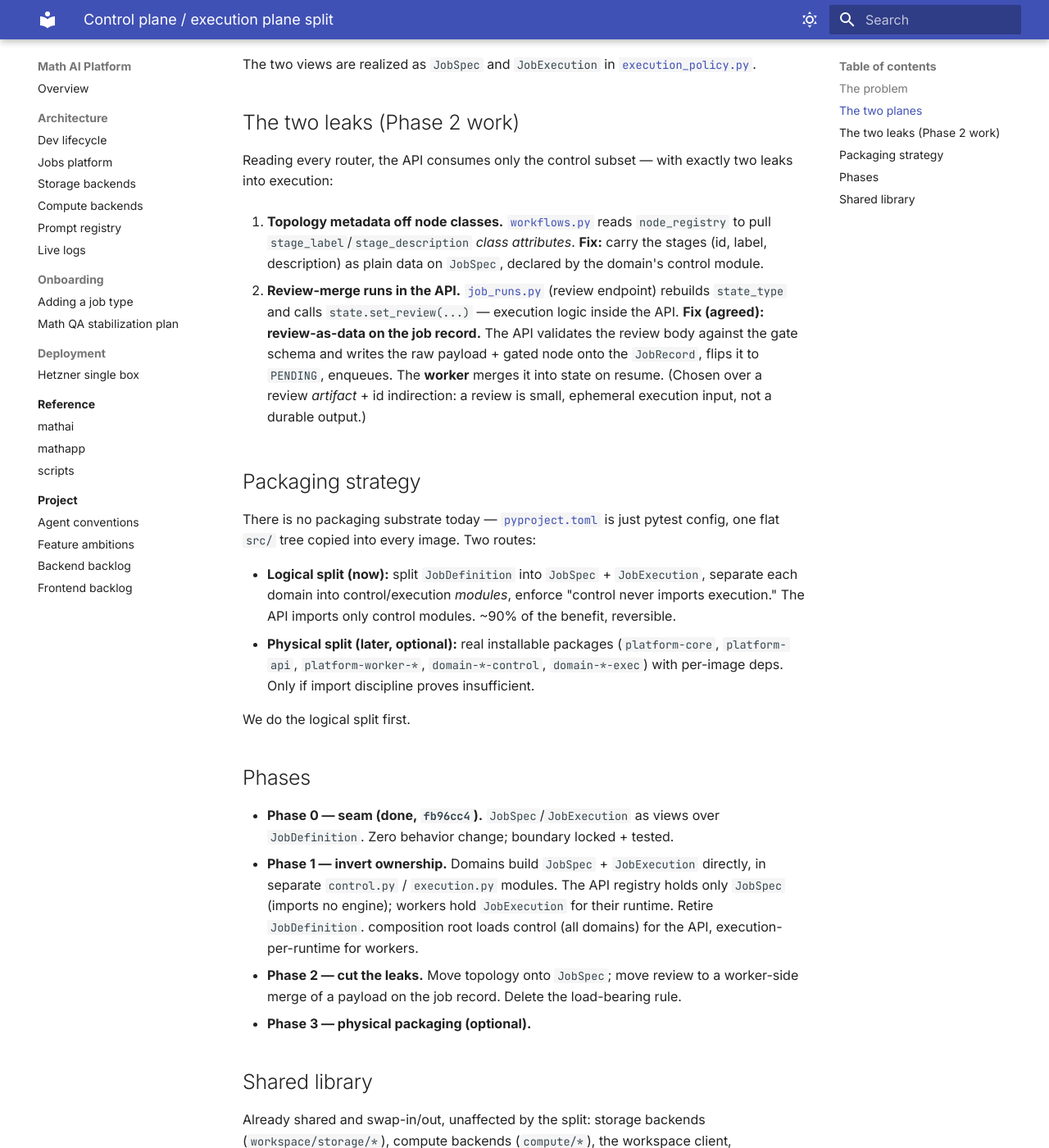
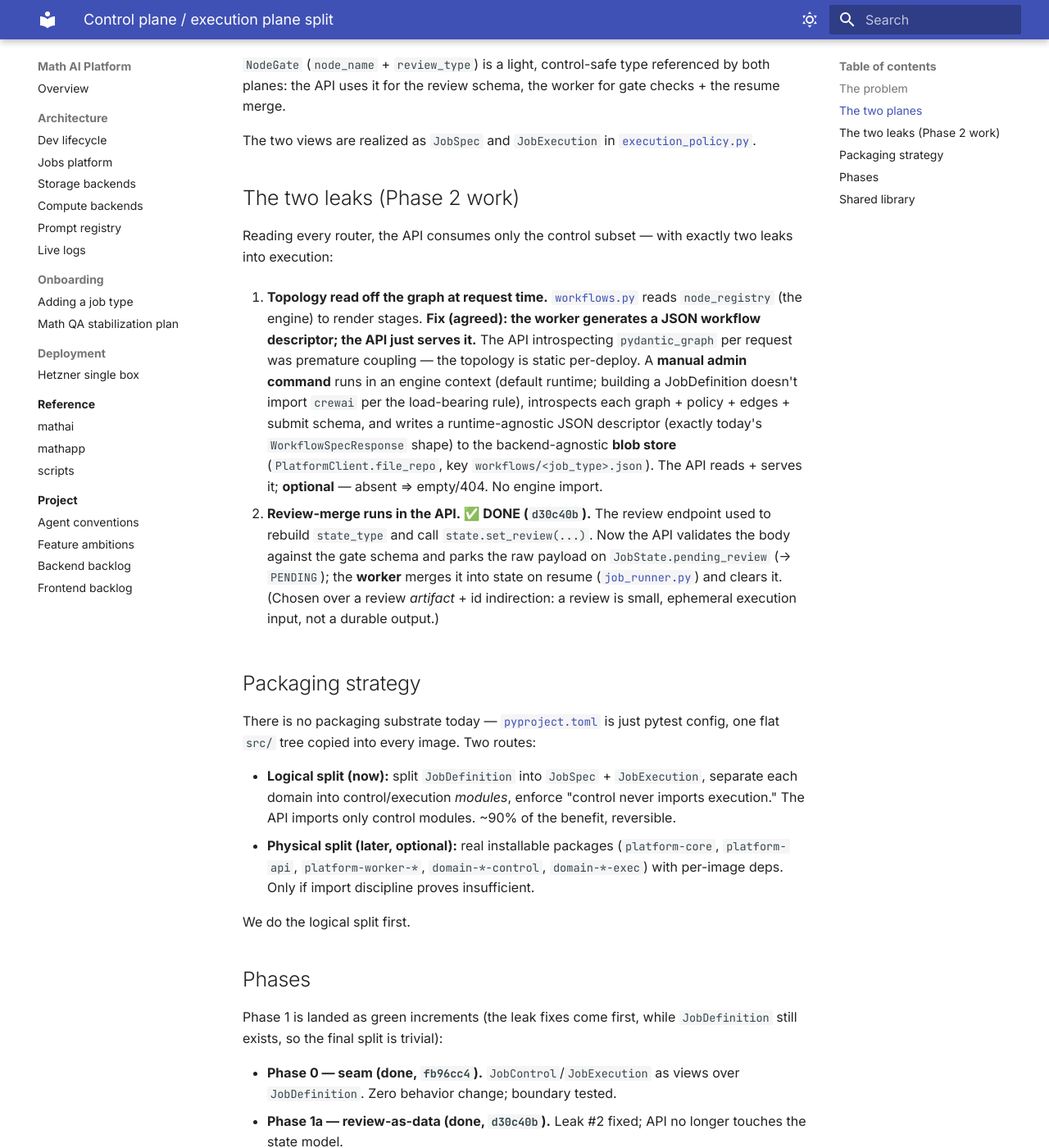
Before and after one commit to sepoul/ai-platform, an MkDocs documentation site: the page built from docs/control_execution_split.md, in a window 1280 px wide and 1400 px high, scrolled down 1543 px. Shown: the whole window at 82% size. Built offline with MkDocs 1.6.1 and Material for MkDocs 9.7.7, drawn with Linux system fonts in a browser that asks for light colours; some of the changed text lies outside the part shown.

Commit message:
docs(architecture): lock descriptor design + JobControl rename; mark review-as-data done
- Leak #1 fix is now the worker-generated JSON workflow descriptor served
  from the blob store (API stops introspecting pydantic_graph), per the
  refined design — not hand-declared stages on the control type.
- Leak #2 (review-as-data) marked done.
- Control-plane type renamed JobControl (avoids clash with the existing
  per-run JobSpec in job_repository).
- Phase 1 reframed as green increments 1a/1b/1c.

Co-Authored-By: Claude Opus 4.7 <noreply@anthropic.com>

```diff
--- a/docs/control_execution_split.md
+++ b/docs/control_execution_split.md
@@ -1,6 +1,11 @@
 # Control plane / execution plane split
 
-_Status: Phase 0 landed (`fb96cc4`). Phases 1–2 planned. Last updated 2026-05-24._
+_Status: Phase 0 (`fb96cc4`) + review-as-data (`d30c40b`) landed. Last updated 2026-05-24._
+
+> **Naming:** the control-plane type is `JobControl` (not `JobSpec`) — the
+> platform already has a `JobSpec` (per-run job identity in
+> `job_repository.py`). `JobControl` ↔ `JobExecution` are the two planes.
+> (Phase 0 shipped it as `JobSpec`; the split commit renames it.)
 
 ## The problem
 
@@ -57,21 +62,28 @@ The two views are realized as `JobSpec` and `JobExecution` in
 Reading every router, the API consumes only the control subset — with
 exactly two leaks into execution:
 
-1. **Topology metadata off node classes.**
+1. **Topology read off the graph at request time.**
    [`workflows.py`](../src/ai_platform/api/routers/workflows.py) reads
-   `node_registry` to pull `stage_label`/`stage_description` *class
-   attributes*. **Fix:** carry the stages (id, label, description) as
-   plain data on `JobSpec`, declared by the domain's control module.
+   `node_registry` (the engine) to render stages. **Fix (agreed): the
+   worker generates a JSON workflow descriptor; the API just serves it.**
+   The API introspecting `pydantic_graph` per request was premature
+   coupling — the topology is static per-deploy. A **manual admin
+   command** runs in an engine context (default runtime; building a
+   JobDefinition doesn't import `crewai` per the load-bearing rule),
+   introspects each graph + policy + edges + submit schema, and writes a
+   runtime-agnostic JSON descriptor (exactly today's `WorkflowSpecResponse`
+   shape) to the backend-agnostic **blob store** (`PlatformClient.file_repo`,
+   key `workflows/<job_type>.json`). The API reads + serves it; **optional**
+   — absent ⇒ empty/404. No engine import.
 
-2. **Review-merge runs in the API.**
-   [`job_runs.py`](../src/ai_platform/api/routers/job_runs.py) (review
-   endpoint) rebuilds `state_type` and calls `state.set_review(...)` —
-   execution logic inside the API. **Fix (agreed): review-as-data on the
-   job record.** The API validates the review body against the gate
-   schema and writes the raw payload + gated node onto the `JobRecord`,
-   flips it to `PENDING`, enqueues. The **worker** merges it into state
-   on resume. (Chosen over a review *artifact* + id indirection: a review
-   is small, ephemeral execution input, not a durable output.)
+2. **Review-merge runs in the API. ✅ DONE (`d30c40b`).**
+   The review endpoint used to rebuild `state_type` and call
+   `state.set_review(...)`. Now the API validates the body against the
+   gate schema and parks the raw payload on `JobState.pending_review`
+   (→ `PENDING`); the **worker** merges it into state on resume
+   ([`job_runner.py`](../src/ai_platform/jobs/job_runner.py)) and clears
+   it. (Chosen over a review *artifact* + id indirection: a review is
+   small, ephemeral execution input, not a durable output.)
 
 ## Packaging strategy
 
@@ -92,17 +104,21 @@ We do the logical split first.
 
 ## Phases
 
-- **Phase 0 — seam (done, `fb96cc4`).** `JobSpec`/`JobExecution` as views
-  over `JobDefinition`. Zero behavior change; boundary locked + tested.
-- **Phase 1 — invert ownership.** Domains build `JobSpec` + `JobExecution`
-  directly, in separate `control.py` / `execution.py` modules. The API
-  registry holds only `JobSpec` (imports no engine); workers hold
-  `JobExecution` for their runtime. Retire `JobDefinition`. composition
-  root loads control (all domains) for the API, execution-per-runtime for
-  workers.
-- **Phase 2 — cut the leaks.** Move topology onto `JobSpec`; move review
-  to a worker-side merge of a payload on the job record. Delete the
-  load-bearing rule.
+Phase 1 is landed as green increments (the leak fixes come first, while
+`JobDefinition` still exists, so the final split is trivial):
+
+- **Phase 0 — seam (done, `fb96cc4`).** `JobControl`/`JobExecution` as
+  views over `JobDefinition`. Zero behavior change; boundary tested.
+- **Phase 1a — review-as-data (done, `d30c40b`).** Leak #2 fixed; API no
+  longer touches the state model.
+- **Phase 1b — workflow descriptor.** Worker generates JSON; API serves
+  it from the blob store. Leak #1 fixed; API stops reading `pydantic_graph`.
+- **Phase 1c — invert ownership.** Domains build `JobControl` +
+  `JobExecution` directly in separate `control.py` / `execution.py`
+  modules. The API registry holds only `JobControl` (imports no engine);
+  workers hold `JobExecution` for their runtime. Retire `JobDefinition`.
+  composition_root loads control (all domains) for the API,
+  execution-per-runtime for workers. Delete the load-bearing rule.
 - **Phase 3 — physical packaging (optional).**
 
 ## Shared library
```
